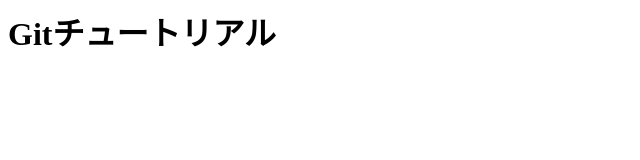
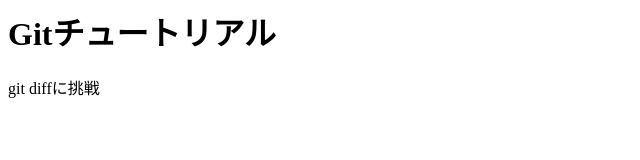
Before and after one commit to Chiitan2863/git_tutorial, a plain HTML site: page index.html in a window 1280 px wide. Shown: the whole page, without its empty margins (0-640 px from the left). Drawn offline with Linux system fonts and the light colour scheme.

Commit message:
'コミットに挑戦'

```diff
--- a/index.html
+++ b/index.html
@@ -1 +1,2 @@
 <h1>Gitチュートリアル</h1>
+<p>git diffに挑戦</p>
```
